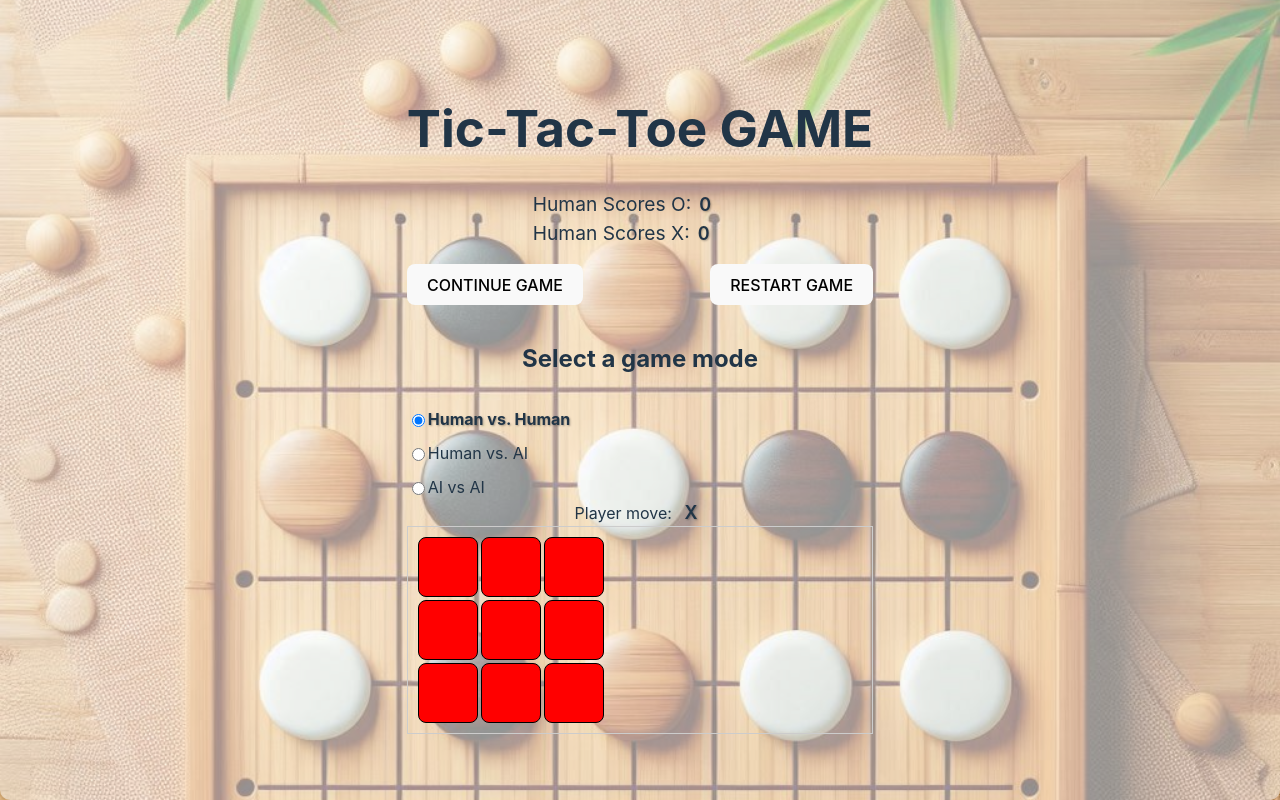
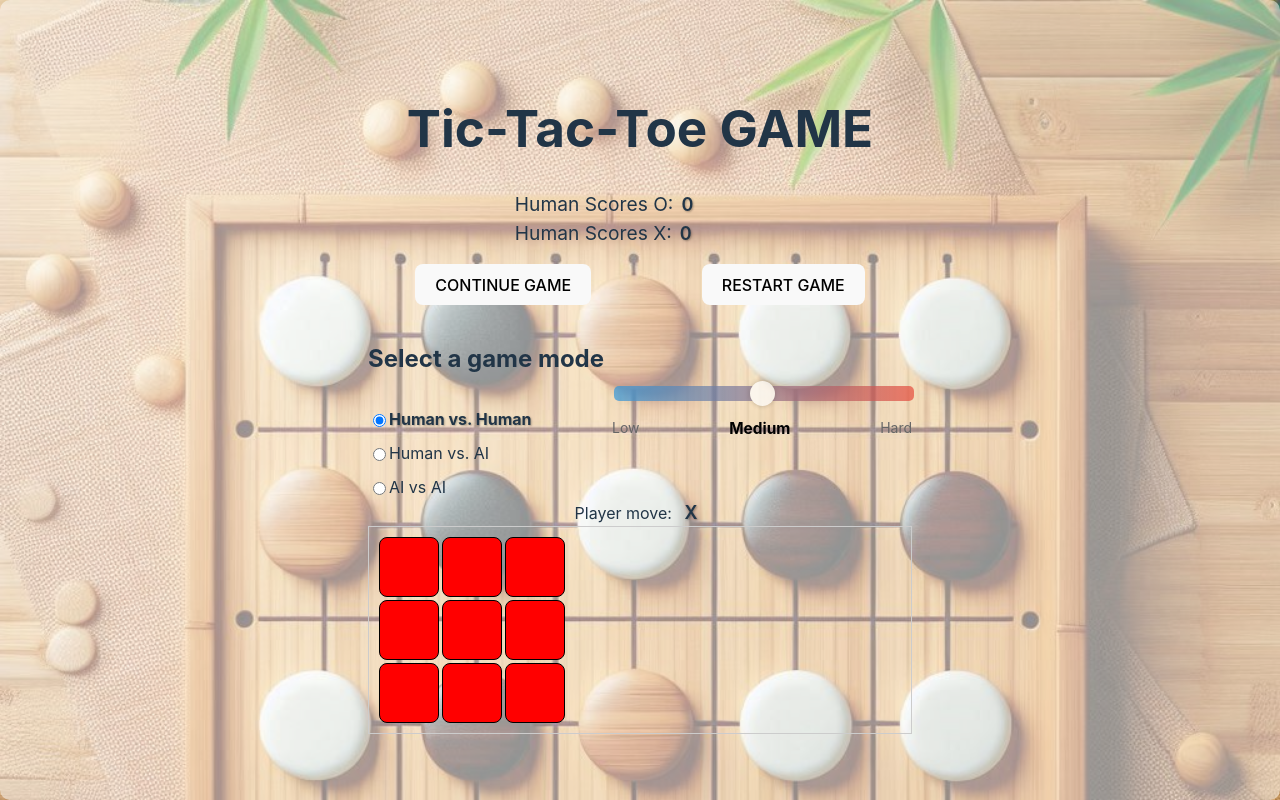
Before and after one commit to AlexandrSherbina/tic-tac-toe-react, a React (Vite) app: page / in a window 1280 px wide. Built offline with nearby package versions, Linux system fonts and the light colour scheme.

Commit message:
create comp range

```diff
--- a/src/App.css
+++ b/src/App.css
@@ -1,6 +1,5 @@
 #root {
   max-width: 1280px;
   margin: 0 auto;
-  padding: 2rem;
   text-align: center;
 }
--- a/src/BackgroundApp/BackgroundApp.scss
+++ b/src/BackgroundApp/BackgroundApp.scss
@@ -4,6 +4,7 @@
     bottom: 0rem;
     left: 0rem;
     right: 0rem;
+    height: 100vh;
     background-size: cover;
     z-index: -1;
     transition: .5s all;
@@ -12,7 +13,6 @@
   background-color: rgba(255, 255, 255, 0.5);
 //   backdrop-filter: blur(10px);
 //   -webkit-backdrop-filter: blur(10px);
-  padding: 20px;
   border-radius: 10px;
-  height: 100vh;
+  height: 100%;
 }
--- a/src/PanelGame/ButtonPanel/ButtonPanel.scss
+++ b/src/PanelGame/ButtonPanel/ButtonPanel.scss
@@ -1,7 +1,7 @@
 
 .button-container-game {
     display: flex;
-    justify-content: space-between;
+    justify-content: space-around;
     align-items: center;
     column-gap: 1rem;
 }
--- /dev/null
+++ b/src/PanelGame/DifficultySlider/DifficultySlider.scss
@@ -0,0 +1,82 @@
+.difficulty-slider {
+    width: 300px;
+    margin: 20px auto;
+
+    .slider {
+      -webkit-appearance: none;
+      width: 100%;
+      height: 15px;
+      border-radius: 5px;
+      background: linear-gradient(to right, #3498db, #e74c3c);
+      outline: none;
+      opacity: 0.7;
+      transition: opacity 0.2s, box-shadow 0.3s;
+
+      &:hover {
+        opacity: 1;
+        box-shadow: 0 0 10px rgba(0, 0, 0, 0.1);
+      }
+
+      &::-webkit-slider-thumb {
+        -webkit-appearance: none;
+        appearance: none;
+        width: 25px;
+        height: 25px;
+        border-radius: 50%;
+        background: #ffffff;
+        cursor: pointer;
+        box-shadow: 0 0 5px rgba(0, 0, 0, 0.3);
+        transition: transform 0.2s, box-shadow 0.2s;
+
+        &:hover {
+          transform: scale(1.1);
+          box-shadow: 0 0 10px rgba(0, 0, 0, 0.4);
+        }
+      }
+
+      &::-moz-range-thumb {
+        width: 25px;
+        height: 25px;
+        border-radius: 50%;
+        background: #ffffff;
+        cursor: pointer;
+        box-shadow: 0 0 5px rgba(0, 0, 0, 0.3);
+        transition: transform 0.2s, box-shadow 0.2s;
+
+        &:hover {
+          transform: scale(1.1);
+          box-shadow: 0 0 10px rgba(0, 0, 0, 0.4);
+        }
+      }
+    }
+
+    .difficulty-labels {
+      display: flex;
+      justify-content: space-between;
+      margin-top: 10px;
+
+      span {
+        font-size: 14px;
+        color: #666;
+        transition: color 0.3s, font-weight 0.3s, transform 0.3s;
+
+        &.active {
+          color: #000;
+          font-weight: bold;
+          transform: scale(1.1);
+        }
+      }
+    }
+  }
+
+  .sr-only {
+    position: absolute;
+    width: 1px;
+    height: 1px;
+    padding: 0;
+    margin: -1px;
+    overflow: hidden;
+    clip: rect(0, 0, 0, 0);
+    white-space: nowrap;
+    border-width: 0;
+  }
--- /dev/null
+++ b/src/PanelGame/DifficultySlider/DifficultySlider.tsx
@@ -0,0 +1,81 @@
+import React, { useState, useCallback, useEffect } from "react";
+import "./DifficultySlider.scss";
+
+interface DifficultySliderProps {
+  onChange: (difficulty: "low" | "medium" | "hard") => void;
+  initialDifficulty?: "low" | "medium" | "hard";
+}
+
+const difficultyToValue = {
+  low: 16,
+  medium: 50,
+  hard: 83,
+};
+
+const DifficultySlider: React.FC<DifficultySliderProps> = ({
+  onChange,
+  initialDifficulty = "medium",
+}) => {
+  const [value, setValue] = useState<number>(
+    difficultyToValue[initialDifficulty]
+  );
+
+  useEffect(() => {
+    setValue(difficultyToValue[initialDifficulty]);
+  }, [initialDifficulty]);
+
+  const handleChange = useCallback(
+    (event: React.ChangeEvent<HTMLInputElement>) => {
+      const newValue = parseInt(event.target.value, 10);
+      setValue(newValue);
+
+      let difficulty: "low" | "medium" | "hard";
+      if (newValue <= 33) {
+        difficulty = "low";
+      } else if (newValue <= 66) {
+        difficulty = "medium";
+      } else {
+        difficulty = "hard";
+      }
+
+      onChange(difficulty);
+    },
+    [onChange]
+  );
+
+  const getDifficultyLabel = useCallback((value: number) => {
+    if (value <= 33) return "Low";
+    if (value <= 66) return "Medium";
+    return "Hard";
+  }, []);
+
+  return (
+    <div className="difficulty-slider">
+      <label htmlFor="difficulty-range" className="sr-only">
+        Select game difficulty
+      </label>
+      <input
+        id="difficulty-range"
+        type="range"
+        min="1"
+        max="100"
+        value={value}
+        onChange={handleChange}
+        className="slider"
+        aria-valuemin={1}
+        aria-valuemax={100}
+        aria-valuenow={value}
+        aria-valuetext={getDifficultyLabel(value)}
+      />
+      <div className="difficulty-labels" aria-hidden="true">
+        <span className={value <= 33 ? "active" : ""}>Low</span>
+        <span className={value > 33 && value <= 66 ? "active" : ""}>
+          Medium
+        </span>
+        <span className={value > 66 ? "active" : ""}>Hard</span>
+      </div>
+    </div>
+  );
+};
+
+export default DifficultySlider;
--- a/src/PanelGame/PanelGame.scss
+++ b/src/PanelGame/PanelGame.scss
@@ -1,7 +1,13 @@
 @import '../styles/global.scss';
 .container-panel-game {
 }
-
+.tools-container {
+    display: flex;
+    flex-direction: row-reverse;
+    justify-content: space-between;
+    align-items: center;
+    column-gap: 0.5rem;
+}
 .container-step-players {
     perspective: 500px;
     &>span {
--- a/src/PanelGame/PanelGame.tsx
+++ b/src/PanelGame/PanelGame.tsx
@@ -10,6 +10,7 @@ import {
   updatePlayer,
   updateSelectedPlayers,
 } from "../utils/helpers/playerUpdate";
+import DifficultySlider from "./DifficultySlider/DifficultySlider";
 
 const HUMAN_VS_AI = "human-ai";
 const HUMAN_VS_HUMAN = "human-human";
@@ -80,18 +81,29 @@ const PanelGame: React.FC<PanelGameProps> = ({
     playersStatusUpdate(status);
   };
 
+  const handleDifficultyChange = (difficulty: "low" | "medium" | "hard") => {
+    console.log("New difficulty:", difficulty);
+    // Здесь вы можете обновить состояние вашей игры или выполнить другие необходимые действия
+  };
+
   return (
     <>
       <div className="container-panel-game">
         <h1>Tic-Tac-Toe GAME</h1>
         <ScoresPanel players={players}></ScoresPanel>
         <ButtonPanel setRestart={setRestart} setReset={setReset}></ButtonPanel>
+        <div className="tools-container">
+          <DifficultySlider
+            onChange={handleDifficultyChange}
+            initialDifficulty="medium"
+          />
           <GameModeSelector
             gameModes={gameModes}
             initialMode={"human-human"}
             mode={mode}
             onModeChange={handleModeChange}
           />
+        </div>
         <div className="container-step-players">
           Player move: <span>{currentPlayer}</span>
         </div>
```
Lines whose indentation alone changed are shown as unchanged.
